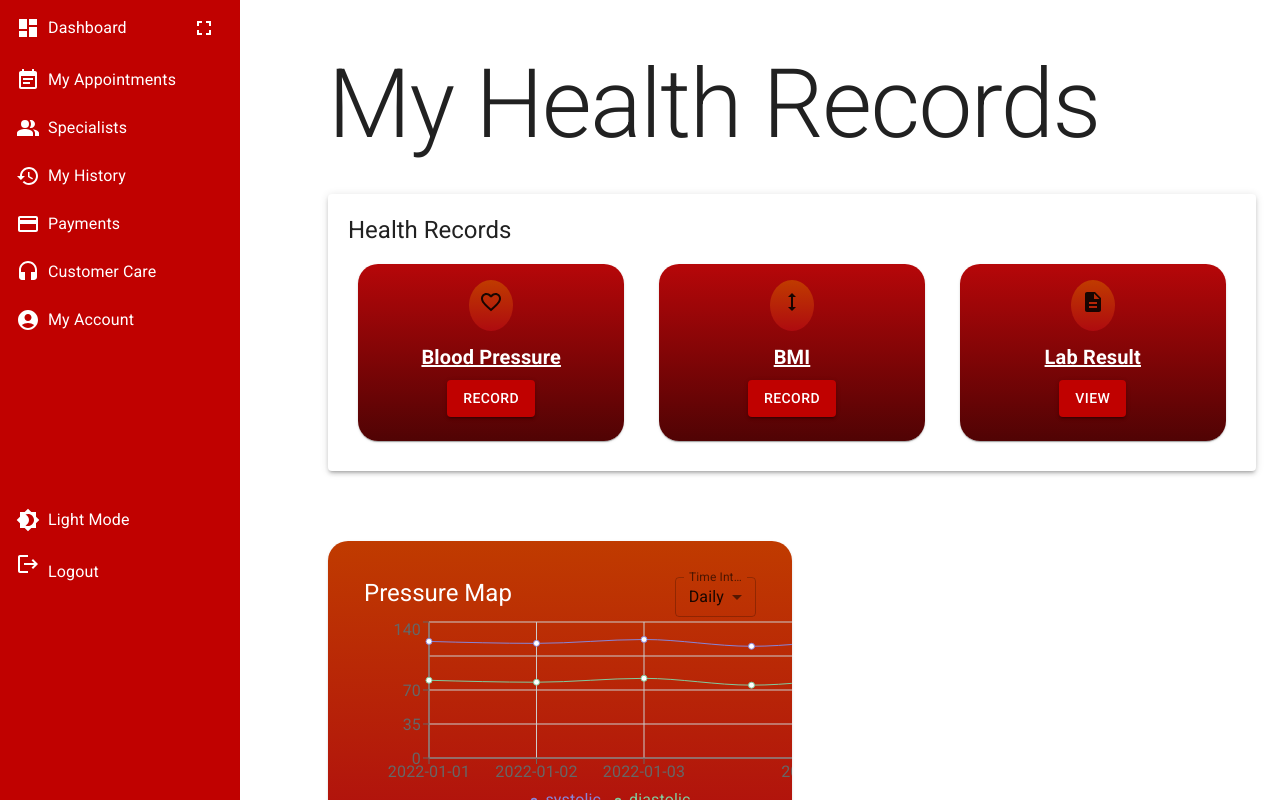
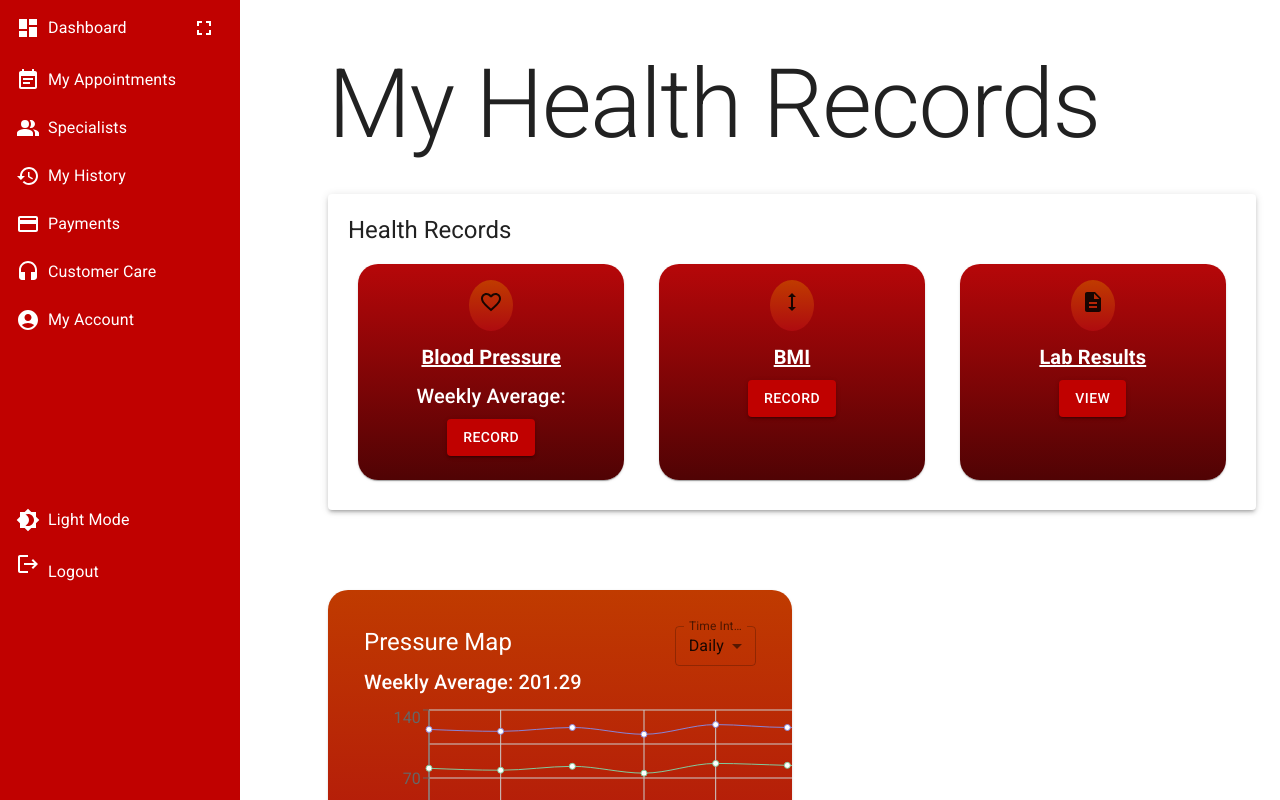
Before and after one commit to Equity-Afya/client-frontend, a React (Vite) app: page /health-records in a window 1280 px wide. Built offline with nearby package versions, Linux system fonts and the light colour scheme.

Commit message:
updated health records with api for backend integration

```diff
--- a/src/components/MyHealthRecords/MyHealthRecords.jsx
+++ b/src/components/MyHealthRecords/MyHealthRecords.jsx
@@ -1,9 +1,22 @@
-import React, { useState } from 'react';
-import { Container, Typography, Paper, Card, CardContent, Button, TextField, MenuItem } from '@mui/material';
-import { FavoriteBorderOutlined, Height, Description } from '@mui/icons-material'; // Importing icons
-import { LineChart, Line, XAxis, YAxis, CartesianGrid, Tooltip, Legend } from 'recharts'; // Importing Recharts components
+import React, { useState, useEffect } from 'react';
+import { Container, Typography, Paper, Card, CardContent, Button, TextField, MenuItem, CircularProgress } from '@mui/material';
+import { FavoriteBorderOutlined, Height, Description } from '@mui/icons-material';
+import { LineChart, Line, XAxis, YAxis, CartesianGrid, Tooltip, Legend } from 'recharts';
+import axios from 'axios'; // Import Axios
 
-const MyHealthRecords = () => (
+const MyHealthRecords = () => {
+ const [labResults, setLabResults] = useState([]);
+
+ const fetchLabResults = async () => {
+    try {
+      const response = await axios.get('YOUR_API_ENDPOINT'); // Use axios.get
+      setLabResults(response.data); // Access data with response.data
+    } catch (error) {
+      console.error('Failed to fetch lab results:', error);
+    }
+ };
+
+ return (
     <Container>
       <Typography variant="h1" gutterBottom>
         My Health Records
@@ -15,30 +28,25 @@ const MyHealthRecords = () => (
         <div style={{ display: 'flex', justifyContent: 'space-between' }}>
           <RecordCard title="Blood Pressure" buttonText="Record" icon={<FavoriteBorderOutlined />} formFields={['Date', 'Systolic', 'Diastolic']} />
           <RecordCard title="BMI" buttonText="Record" icon={<Height />} formFields={['Weight', 'Height']} />
-        <RecordCard title="Lab Result" buttonText="View" icon={<Description />} />
+          <RecordCard title="Lab Results" buttonText="View" icon={<Description />} onViewClick={fetchLabResults} />
         </div>
       </Paper>
       <DataAnalyticsGraph />
     </Container>
  );
+};
 
-const RecordCard = ({ title, buttonText, icon, formFields = [] }) => {
+const RecordCard = ({ title, buttonText, icon, formFields = [], onViewClick }) => {
  const [showForm, setShowForm] = useState(false);
+ const [loading, setLoading] = useState(false);
 
  const handleButtonClick = () => {
-    if (title === "Lab Result") {
-      // If it's Lab Result, directly show the results
-      // You can implement logic to fetch and display lab results here
-      console.log("Show lab results");
+    if (title === "Lab Results") {
+      setLoading(true);
+      onViewClick().then(() => setLoading(false)); // Ensure loading stops after fetching
     } else {
       setShowForm(true);
     }
-  };
-
-  const handleSubmit = () => {
-    // Handle form submission here
-    // You can collect the form data and perform further actions
-    setShowForm(false); // Close the form after submission
  };
 
  return (
@@ -50,10 +58,11 @@ const RecordCard = ({ title, buttonText, icon, formFields = [] }) => {
         <Typography variant="h6" gutterBottom style={{ marginTop: '10px', color: 'white', fontWeight: 'bold', textDecoration: 'underline' }}>
           {title}
         </Typography>
+        {title === 'Blood Pressure' && <Typography variant="h6" gutterBottom style={{ color: 'white' }}>Weekly Average:</Typography>}
         <Button variant="contained" color="primary" style={{ backgroundColor: '#C00100' }} onClick={handleButtonClick}>
-          {buttonText}
+          {loading ? <CircularProgress color="inherit" size={24} /> : buttonText}
         </Button>
-        {showForm && <RecordForm formFields={formFields} onSubmit={handleSubmit} />}
+        {showForm && <RecordForm formFields={formFields} onSubmit={() => setShowForm(false)} />}
       </CardContent>
     </Card>
  );
@@ -61,6 +70,7 @@ const RecordCard = ({ title, buttonText, icon, formFields = [] }) => {
 
 const RecordForm = ({ formFields, onSubmit }) => {
  const [formData, setFormData] = useState({});
+ const [loading, setLoading] = useState(false);
 
  const handleChange = (field, value) => {
     setFormData(prevData => ({
@@ -71,7 +81,11 @@ const RecordForm = ({ formFields, onSubmit }) => {
 
  const handleSubmit = (event) => {
     event.preventDefault();
-    onSubmit();
+    setLoading(true);
+    setTimeout(() => {
+      setLoading(false);
+      onSubmit(); // Hide the form after submission
+    }, 2000);
  };
 
  return (
@@ -88,22 +102,22 @@ const RecordForm = ({ formFields, onSubmit }) => {
           }}
         />
       ))}
-      <Button type="submit" variant="contained" background="#c00100">
-        Submit
+      <Button type="submit" variant="contained" color="primary" style={{ backgroundColor: '#C00100' }}>
+        {loading ? <CircularProgress color="inherit" size={24} /> : "Submit"}
       </Button>
     </form>
  );
 };
 
 const DataAnalyticsGraph = () => {
-  // Sample data for illustration
  const bloodPressureData = [
-    { date: '2022-01-01', systolic: 120, diastolic: 80 },
-    { date: '2022-01-02', systolic: 118, diastolic: 78 },
-    { date: '2022-01-03', systolic: 122, diastolic: 82 },
-    { date: '2022-01-04', systolic: 115, diastolic: 75 },
-    { date: '2022-01-05', systolic: 125, diastolic: 85 },
-    // Add more data as needed
+    { date: 'Monday', systolic: 120, diastolic: 80 },
+    { date: 'Tuesday', systolic: 118, diastolic: 78 },
+    { date: 'Wednesday', systolic: 122, diastolic: 82 },
+    { date: 'Thursday', systolic: 115, diastolic: 75 },
+    { date: 'Friday', systolic: 125, diastolic: 85 },
+    { date: 'Saturday', systolic: 122, diastolic: 83 },
+    { date: 'Sunday', systolic: 123, diastolic: 81 },
  ];
 
  const [timeInterval, setTimeInterval] = useState('Daily');
@@ -112,8 +126,11 @@ const DataAnalyticsGraph = () => {
     setTimeInterval(event.target.value);
  };
 
+ // Calculate weekly average for blood pressure
+ const weeklyAverage = bloodPressureData.reduce((sum, entry) => sum + entry.systolic + entry.diastolic, 0) / bloodPressureData.length;
+
  return (
-    <Card style={{ marginTop: '70px', width: '50%', padding: '20px', borderRadius: '20px', background: `linear-gradient(to bottom, #C03b00, #AE0B0F)` }}>
+    <Card style={{ marginTop: '80px', width: '50%', padding: '20px', borderRadius: '20px', background: `linear-gradient(to bottom, #C03b00, #AE0B0F)` }}>
       <CardContent>
         <div style={{ display: 'flex', justifyContent: 'space-between', alignItems: 'center' }}>
           <Typography variant="h5" gutterBottom style={{ color: 'white' }}>
@@ -133,7 +150,9 @@ const DataAnalyticsGraph = () => {
             <MenuItem value="Monthly">Monthly</MenuItem>
           </TextField>
         </div>
-        {/* Recharts LineChart */}
+        <Typography variant="h6" gutterBottom style={{ color: 'white' }}>
+          Weekly Average: {weeklyAverage.toFixed(2)}
+        </Typography>
         <LineChart width={500} height={200} data={bloodPressureData}>
           <CartesianGrid stroke="#ccc" />
           <XAxis dataKey="date" />
```
Lines whose indentation alone changed are shown as unchanged.
